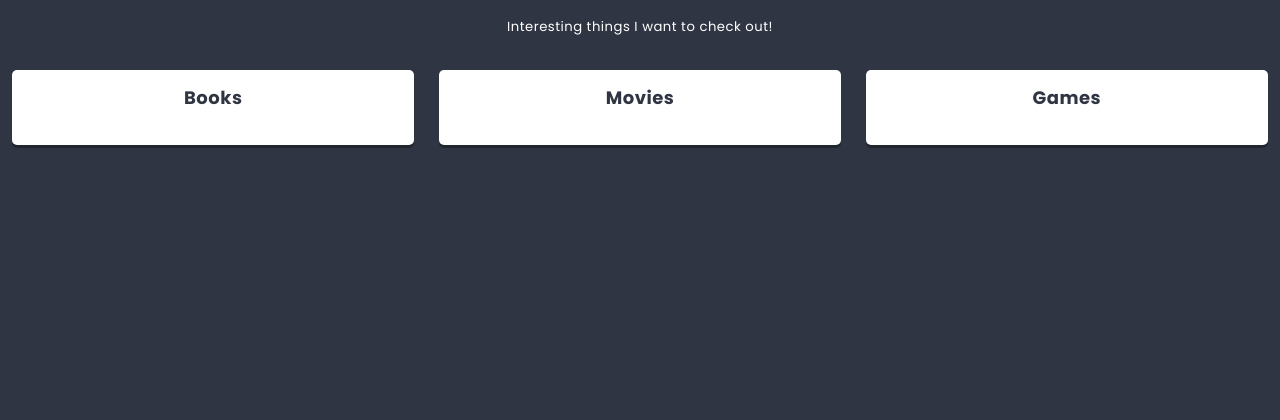
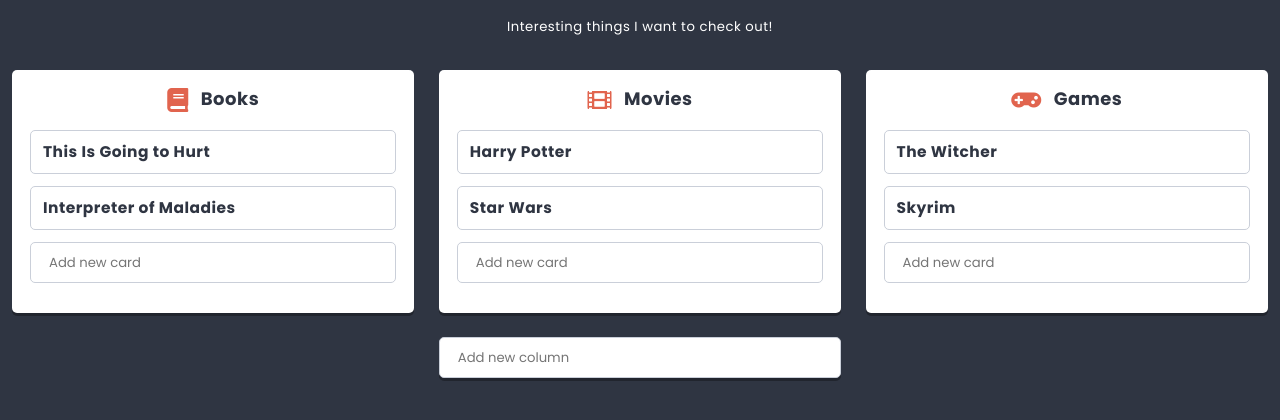
Before and after one commit to empressmoon/react-app, a React app: page / in a window 1280 px wide. Shown: the part 362-782 px from the top of the page. Built offline with nearby package versions, Linux system fonts and the light colour scheme.

Commit message:
Add functionality for creating new columns and cards in columns

```diff
--- /dev/null
+++ b/src/components/Button/Button.js
@@ -0,0 +1,11 @@
+import React from 'react';
+import styles from './Button.scss';
+
+const Button = ({variant = '', ...otherProps}) => (
+  <button
+    {...otherProps}
+    className={styles.component + variant.split(' ').map(name => ' ' + (styles[name] || name)).join('')}
+  />
+);
+
+export default Button;
--- /dev/null
+++ b/src/components/Card/Card.js
@@ -0,0 +1,19 @@
+import React from 'react';
+import styles from './Card.scss';
+import PropTypes from 'prop-types';
+
+class Card extends React.Component {
+  static propTypes = {
+    title: PropTypes.string,
+  }
+
+  render(){
+    return (
+      <section className={styles.component}>
+        <h3 className={styles.title}>{this.props.title}</h3>
+      </section>
+    )
+  }
+}
+
+export default Card;
--- a/src/components/Column/Column.js
+++ b/src/components/Column/Column.js
@@ -1,16 +1,46 @@
 import React from 'react';
 import styles from './Column.scss';
 import PropTypes from 'prop-types';
+import Card from '../Card/Card';
+import Creator from '../Creator/Creator';
+import {settings} from '../../data/dataStore';
+import Icon from '../Icon/Icon';
 
 class Column extends React.Component {
+  state = {
+    cards: this.props.cards || [],
+  }
+
   static propTypes = {
     title: PropTypes.string,
   }
 
+  addCard(title){
+  this.setState(state => (
+    {
+      cards: [
+        ...state.cards,
+        {
+          key: state.cards[state.cards.length-1].key+1,
+          title
+        }
+      ]
+    }
+  ));
+}
+
   render(){
     return (
       <section className={styles.component}>
-        <h3 className={styles.title}>{this.props.title}</h3>
+        <h3 className={styles.title}><span className={styles.icon}><Icon name={this.props.icon} /></span>{this.props.title}</h3>
+        <div>
+          {this.state.cards.map(({key, ...cardProps}) => (
+            <Card key={key} {...cardProps} />
+          ))}
+        </div>
+        <div className={styles.creator}>
+          <Creator text={settings.cardCreatorText} action={title => this.addCard(title)}/>
+        </div>
       </section>
     )
   }
--- a/src/components/Column/Column.scss
+++ b/src/components/Column/Column.scss
@@ -1,7 +1,7 @@
 @import '../../styles/settings.scss';
 
 .component {
-  flex-shrink: 0;
+  //flex-shrink: 0;
   width: calc(33% - 12px);
   background: $color-light;
   margin: 0 $base-size $base-size 0;
--- /dev/null
+++ b/src/components/Creator/Creator.js
@@ -0,0 +1,63 @@
+import React from 'react';
+import styles from './Creator.scss';
+import Button from '../Button/Button';
+import PropTypes from 'prop-types';
+
+class Creator extends React.Component {
+  static propTypes = {
+    text: PropTypes.string,
+  }
+
+  static defaultProps = {
+    text: 'Add new item',
+  }
+
+  state = {
+    value: '',
+    visibleButtons: false,
+  }
+
+  handleChange(event){
+    // console.log(event);
+    this.setState({
+      value: event.target.value,
+      visibleButtons: event.target.value.length > 0
+    });
+  }
+
+  handleOK(){
+    if(this.state.value != ''){
+      this.props.action(this.state.value);
+      this.setState({
+        value: '',
+        visibleButtons: false
+      });
+    }
+  }
+
+  handleCancel(){
+    this.setState({
+      value: '',
+      visibleButtons: false
+    });
+  }
+
+  render() {
+    return (
+      <div className={styles.component}>
+        <input
+          type='text'
+          placeholder={this.props.text}
+          value={this.state.value}
+          onChange={event => this.handleChange(event)}
+        />
+        <div className={styles.buttons + (this.state.visibleButtons ? ' ' + styles.buttonsShown : '')}>
+          <Button onClick={() => this.handleOK()}>OK</Button>
+          <Button onClick={() => this.handleCancel()} variant='danger'>cancel</Button>
+        </div>
+      </div>
+    );
+  }
+}
+
+export default Creator;
--- /dev/null
+++ b/src/components/Icon/Icon.js
@@ -0,0 +1,5 @@
+import React from 'react';
+
+const Icon = props => (<i className={`fas fa-${props.name}`}></i>);
+
+export default Icon;
--- a/src/components/List/List.js
+++ b/src/components/List/List.js
@@ -5,8 +5,13 @@ import PropTypes from 'prop-types';
 import Column from '../Column/Column';
 import {settings} from '../../data/dataStore';
 import ReactHtmlParser from 'react-html-parser';
+import Creator from '../Creator/Creator';
 
 class List extends React.Component {
+  state = {
+    columns: this.props.columns || [],
+  }
+
   static propTypes = {
     title: PropTypes.node.isRequired,
     image: PropTypes.string,
@@ -18,6 +23,22 @@ class List extends React.Component {
     description: settings.defaultListDescription,
   }
 
+  addColumn(title){
+  this.setState(state => (
+    {
+      columns: [
+        ...state.columns,
+        {
+          key: state.columns[state.columns.length-1].key+1,
+          title,
+          icon: 'list-alt',
+          cards: []
+        }
+      ]
+    }
+  ));
+}
+
   render() {
     return (
       <section className={styles.component}>
@@ -26,9 +47,12 @@ class List extends React.Component {
           {ReactHtmlParser(this.props.description)}
         </div>
         <div className={styles.columns}>
-          <Column title={'Books'} />
-          <Column title={'Movies'} />
-          <Column title={'Games'} />
+          {this.state.columns.map(({key, ...columnProps}) => (
+            <Column key={key} {...columnProps} />
+          ))}
+        </div>
+        <div className={styles.creator}>
+          <Creator text={settings.columnCreatorText} action={title => this.addColumn(title)}/>
         </div>
       </section>
     )
```
